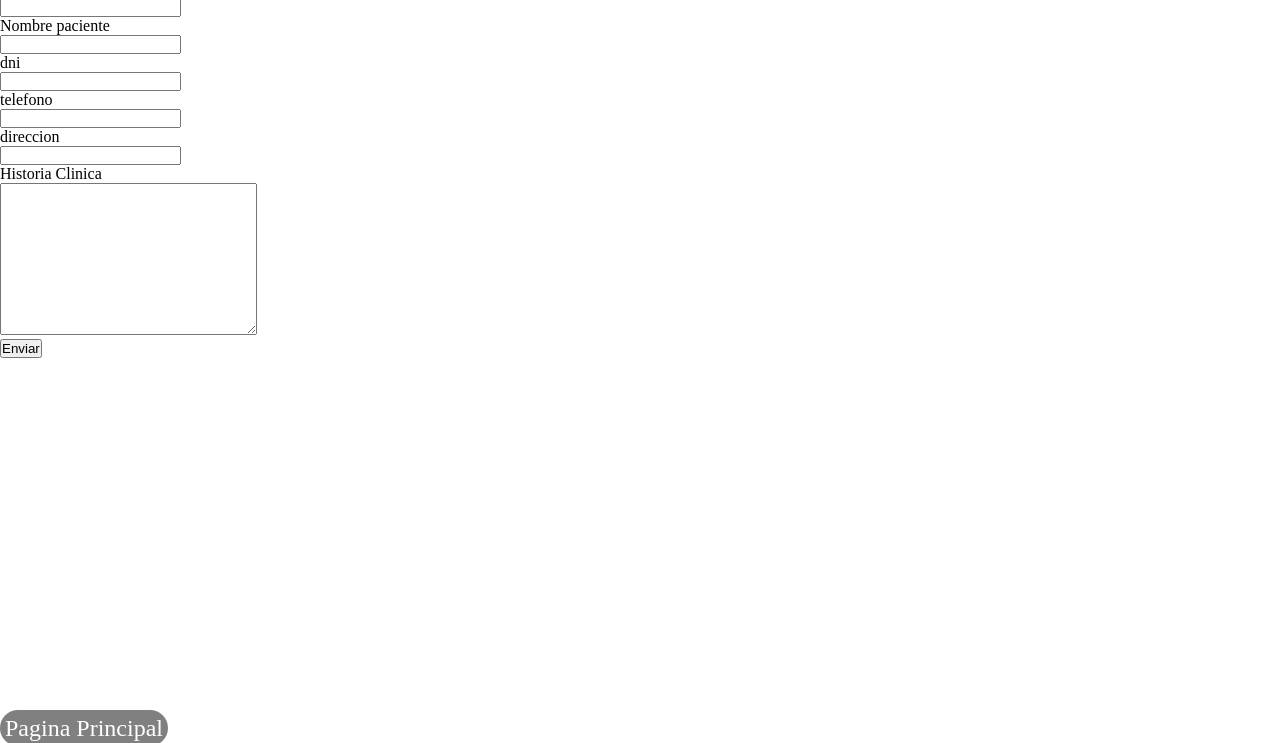
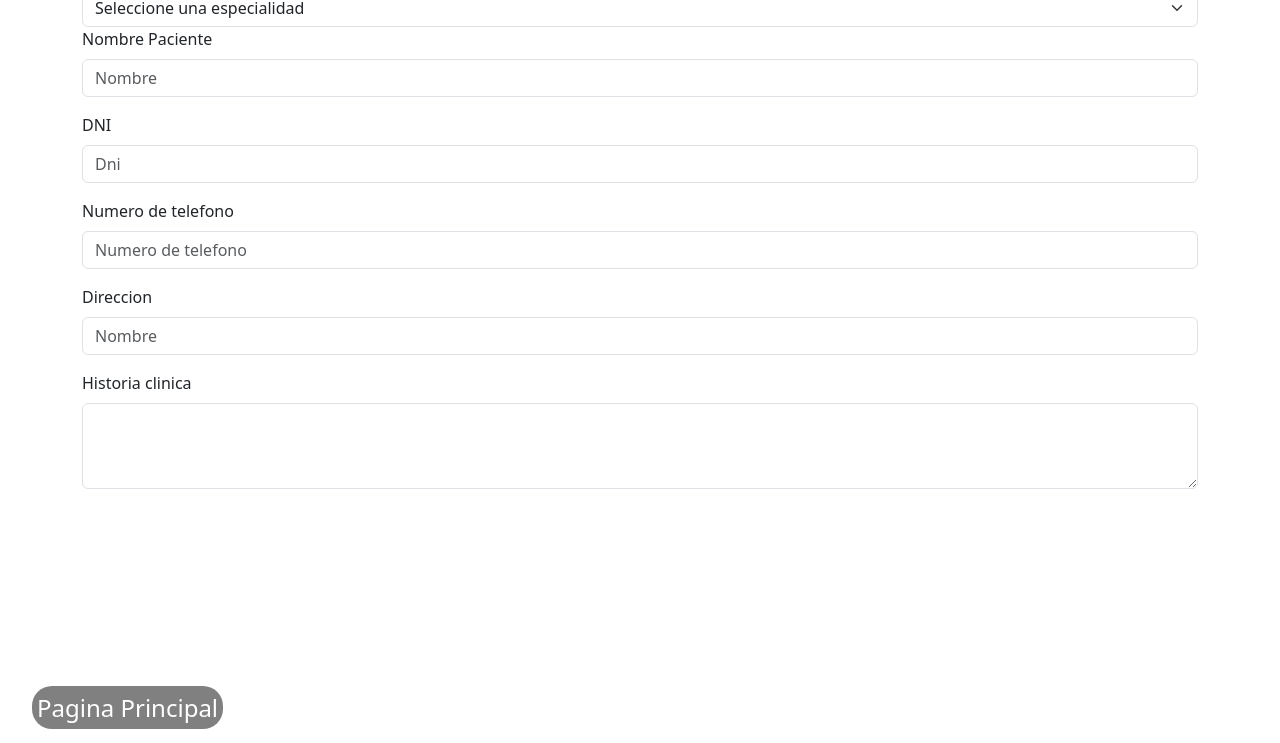
Before and after one commit to cazadorgamer/Pagina-consultorio, a plain HTML site: page HistClin.html in a window 1280 px wide. Shown: the part 57-800 px from the top of the page. Drawn offline with nearby package versions, Linux system fonts and the light colour scheme.

Commit message:
update visual de pagina

```diff
--- a/HistClin.html
+++ b/HistClin.html
@@ -1,6 +1,7 @@
 <!DOCTYPE html>
 <html lang="es">
 <head>
+    <link href="https://cdn.jsdelivr.net/npm/bootstrap@5.3.2/dist/css/bootstrap.min.css" rel="stylesheet" integrity="sha384-T3c6CoIi6uLrA9TneNEoa7RxnatzjcDSCmG1MXxSR1GAsXEV/Dwwykc2MPK8M2HN" crossorigin="anonymous">
     <meta charset="UTF-8">
     <meta http-equiv="X-UA-Compatible" content="IE=edge">
     <meta name="viewport" content="width=device-width, initial-scale=1.0">
@@ -11,22 +12,37 @@
     <header><h1>Editar historia clinica</h1>
    </header>
 <div class="container">
-    <div class="formu">
-        <form action="">
-    <label for="">Especialista</label><br>
-    <input type="text"><br>
-    <label for="">Nombre paciente</label><br>
-    <input type="text"><br>
-    <label for="">dni</label><br>
-    <input type="number"><br>
-    <label for="">telefono</label><br>
-    <input type="number"><br>
-    <label for="">direccion</label><br>
-    <input type="text"><br>
-    <label for="">Historia Clinica</label><br>
-<textarea name="" id="" cols="30" rows="10"></textarea><br>
-<input type="submit" value="Enviar"><br>
-</form>
+    <select class="form-select" aria-label="Default select example">
+    <option selected>Seleccione una especialidad</option>
+    <option value="">Sin especificar</option>
+        <option value="">Clinico</option>
+        <option value="">Cardiologo</option>
+        <option value="">Nutricionista</option>
+        <option value="">Neurologo</option>
+  </select>
+    <div class="mb-3">
+        <label for="exampleFormControlInput1" class="form-label">Nombre Paciente</label>
+        <input type="text" class="form-control" id="exampleFormControlInput1" placeholder="Nombre">
+      </div>
+      <div class="mb-3">
+        <label for="exampleFormControlInput1" class="form-label">DNI</label>
+        <input type="number" class="form-control" id="exampleFormControlInput1" placeholder="Dni">
+      </div>
+      <div class="mb-3">
+        <label for="exampleFormControlInput1" class="form-label">Numero de telefono</label>
+        <input type="number" class="form-control" id="exampleFormControlInput1" placeholder="Numero de telefono">
+      </div>
+      <div class="mb-3">
+        <label for="exampleFormControlInput1" class="form-label">Direccion</label>
+        <input type="text" class="form-control" id="exampleFormControlInput1" placeholder="Nombre">
+      </div>
+      <div class="mb-3">
+        <label for="exampleFormControlTextarea1" class="form-label">Historia clinica</label>
+        <textarea class="form-control" id="exampleFormControlTextarea1" rows="3"></textarea>
+      </div>
+
+
+
 <nav>
 </div>
 <div>
@@ -36,6 +52,7 @@
 </nav>
 </div>
 </div>
+<script src="https://cdn.jsdelivr.net/npm/bootstrap@5.3.2/dist/js/bootstrap.bundle.min.js" integrity="sha384-C6RzsynM9kWDrMNeT87bh95OGNyZPhcTNXj1NW7RuBCsyN/o0jlpcV8Qyq46cDfL" crossorigin="anonymous"></script>
 </body>
 
 </html>
```
Also changed, not shown: index.html (+38 -12 lines), medico.html (+9 -7 lines), paciente.html (+22 -11 lines), img/historia clinica.webp (added), img/medico.jpg (added), img/paciente.jpg (added).
